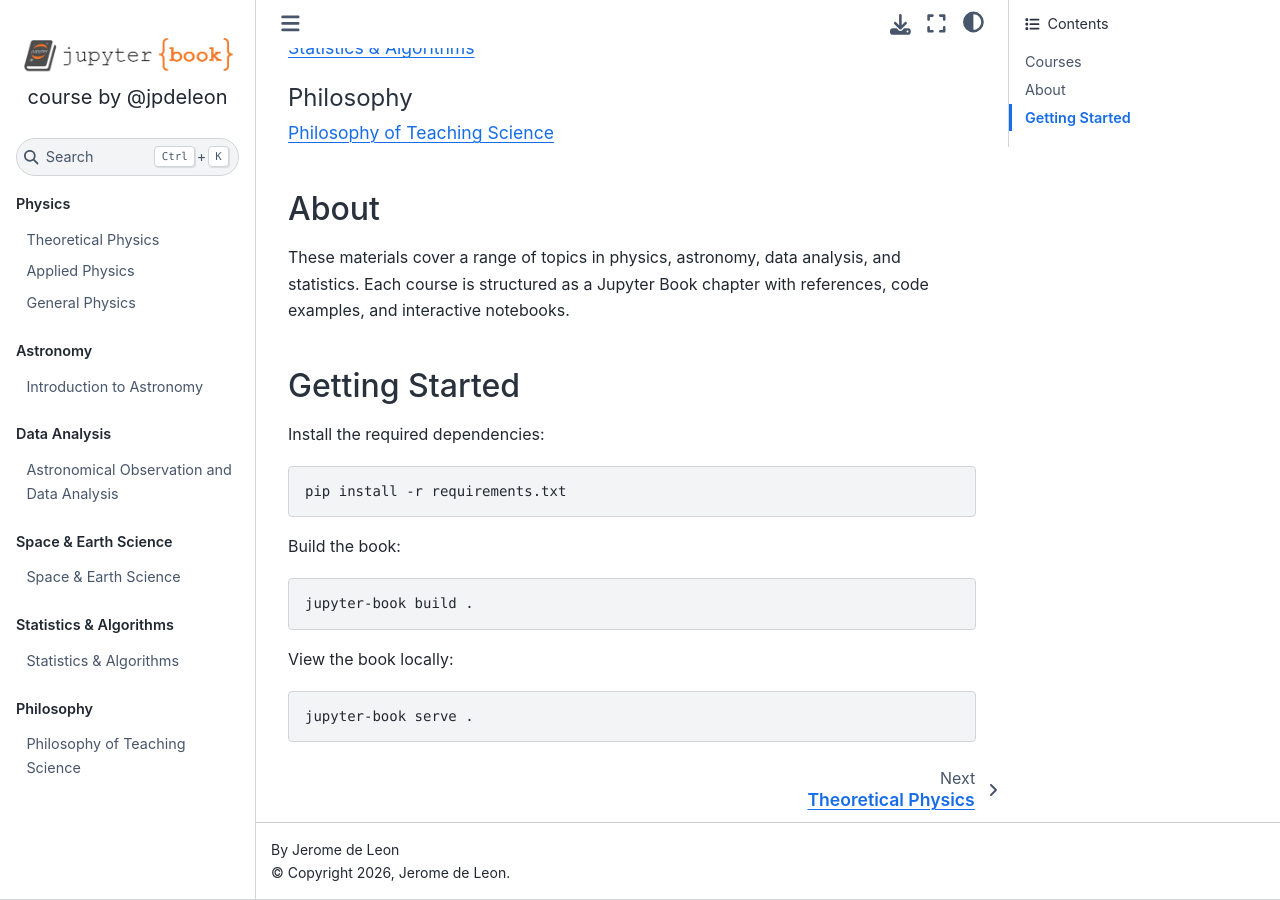
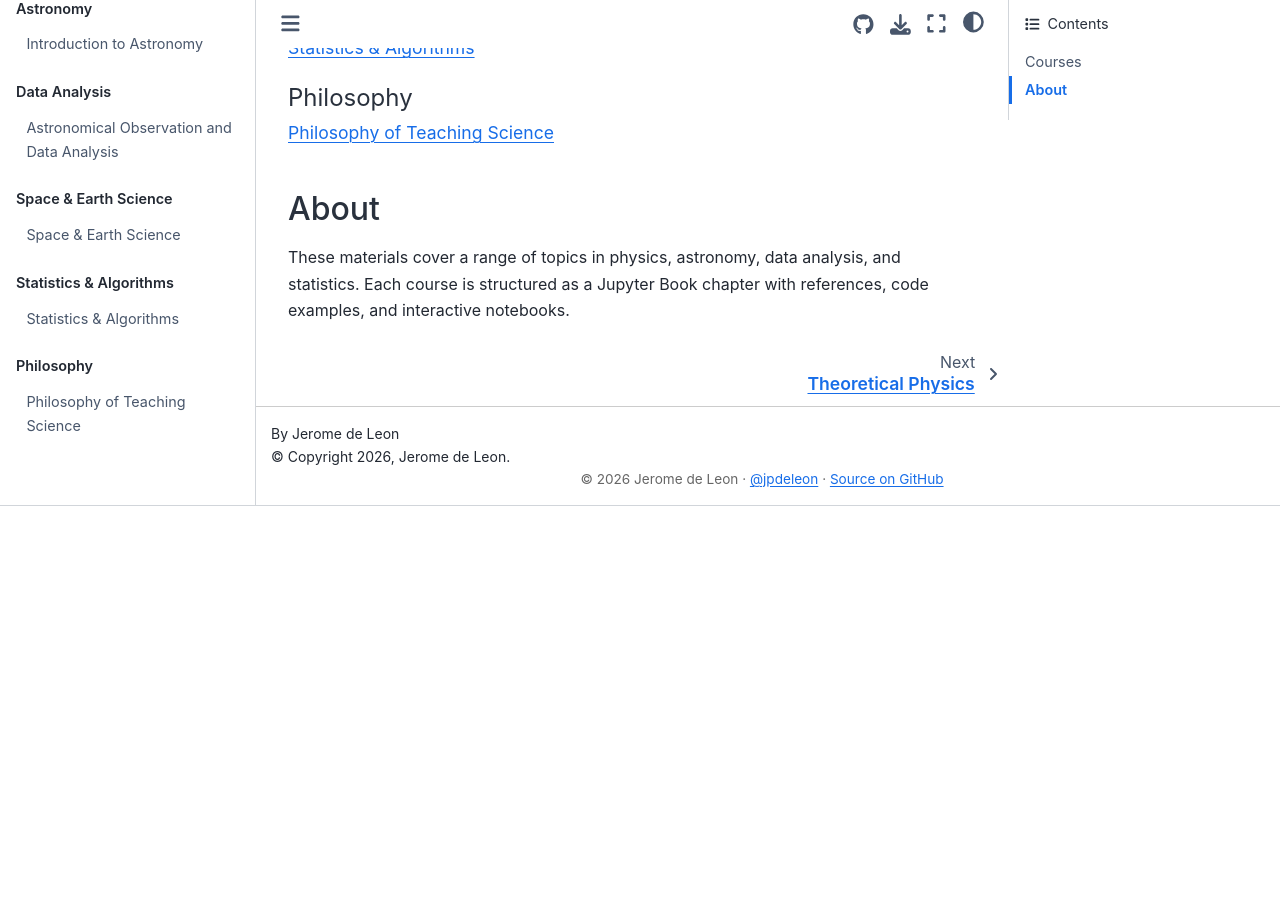
Before and after one commit to jpdeleon/teach, a Jupyter Book: the page built from intro.md, in a window 1280 px wide and 900 px high, scrolled down 668 px. Built offline with Jupyter Book 1.0.4 settings and Sphinx 7.4.7 and the Sphinx Book theme 1.1.4, drawn with Linux system fonts in a browser that asks for light colours; pages that are not in the unit, such as notebooks, are missing from menus; after the commit the page ends 1174 px from its top, so only the background shows below that.

Commit message:
Remove Getting Started section, add footer GitHub link and favicon
intro.md: drop the Getting Started section (build/install instructions
don't belong on the reader-facing landing page).

_config.yml: add a "Source on GitHub" link to the footer, and a
proper favicon (favicon.svg, a simple atom icon - logo.png is just
Jupyter Book's generic stock wordmark, not specific to this course).

Also fixes a real bug uncovered while wiring the footer link: since
sphinx.config.html_theme_options.logo.text was already set, and
jupyter-book's config merger *shallow*-overwrites html_theme_options
when recursive_update isn't enabled, the entire dict built from
html.extra_footer/use_repository_button/use_issues_button was being
silently wiped out on every build. The footer copyright text, the
new GitHub link, and the repository/issue toolbar buttons were all
casualties of this - none of them ever rendered. Adding
sphinx.recursive_update: true fixes it for all of them at once.

Co-Authored-By: Claude Sonnet 5 <noreply@anthropic.com>
Claude-Session: https://claude.ai/code/session_01DmGzpoxghJP3qrR5jhDD3q

````diff
--- a/_config.yml
+++ b/_config.yml
@@ -30,16 +30,23 @@ repository:
 html:
   use_issues_button: true
   use_repository_button: true
-  extra_footer: '<p style="text-align: center; color: #666; font-size: 0.85rem;">© 2026 Jerome de Leon · <a href="https://github.com/jpdeleon" target="_blank">@jpdeleon</a></p>'
+  extra_footer: '<p style="text-align: center; color: #666; font-size: 0.85rem;">© 2026 Jerome de Leon · <a href="https://github.com/jpdeleon" target="_blank">@jpdeleon</a> · <a href="https://github.com/jpdeleon/teach" target="_blank">Source on GitHub</a></p>'
 
 # Exclude patterns
 sphinx:
+  # Without this, jupyter-book *shallow*-overwrites the whole html_theme_options
+  # dict with whatever is set under sphinx.config below - silently wiping out
+  # extra_footer/use_repository_button/use_issues_button (built from the html:
+  # block above) the moment sphinx.config.html_theme_options sets anything
+  # (e.g. logo.text). Recursive merging keeps both.
+  recursive_update: true
   config:
     exclude_patterns:
       - ".venv/**"
       - "_build/**"
       - "**.ipynb_checkpoints/**"
     templates_path: ["_templates"]
+    html_favicon: favicon.svg
     html_theme_options:
       logo:
         text: "course by @jpdeleon"
--- a/intro.md
+++ b/intro.md
@@ -10,23 +10,3 @@ Welcome to the course materials repository for courses taught by Jerome de Leon.
 ## About
 
 These materials cover a range of topics in physics, astronomy, data analysis, and statistics. Each course is structured as a Jupyter Book chapter with references, code examples, and interactive notebooks.
-
-## Getting Started
-
-Install the required dependencies:
-
-```bash
-pip install -r requirements.txt
-```
-
-Build the book:
-
-```bash
-jupyter-book build .
-```
-
-View the book locally:
-
-```bash
-jupyter-book serve .
-```
````
Also changed, not shown: favicon.svg (added).
